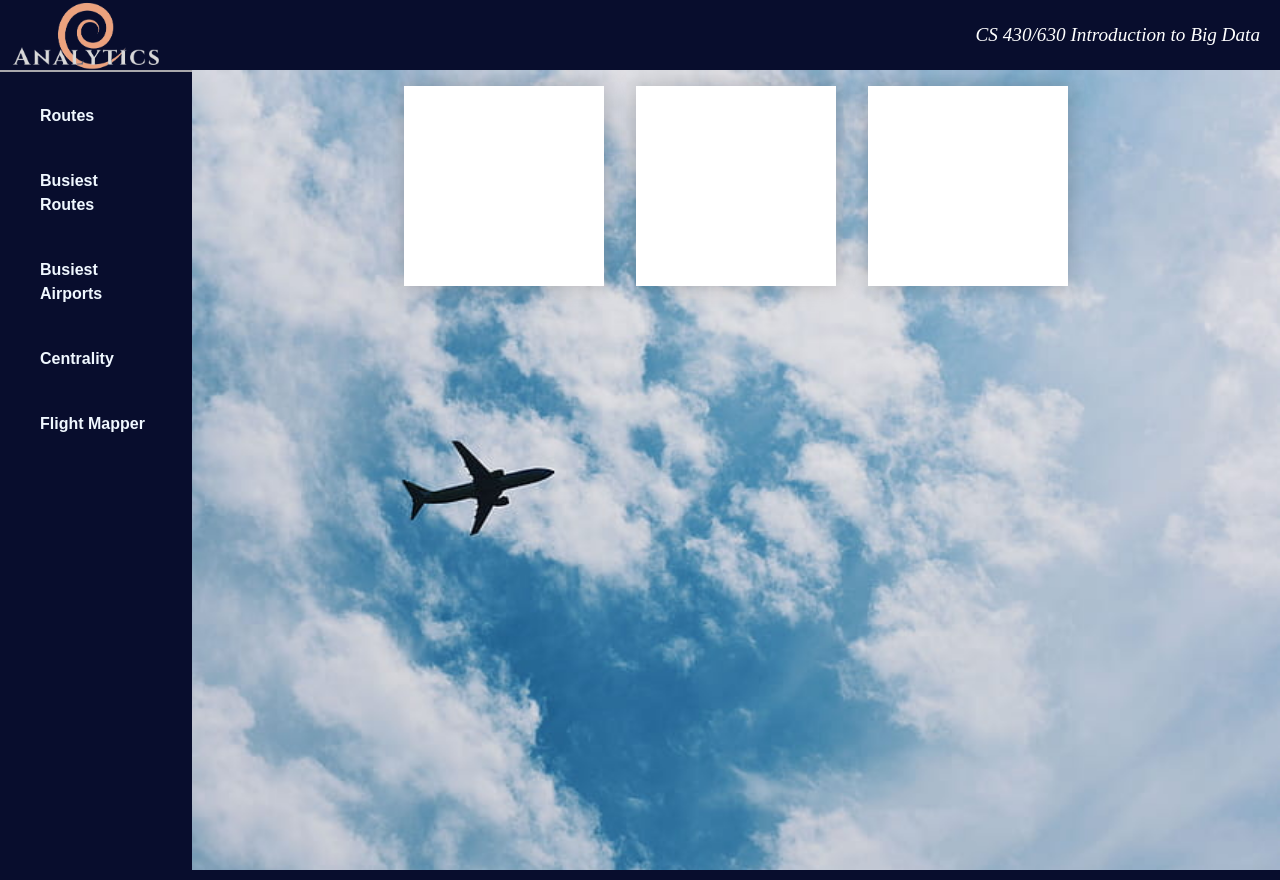
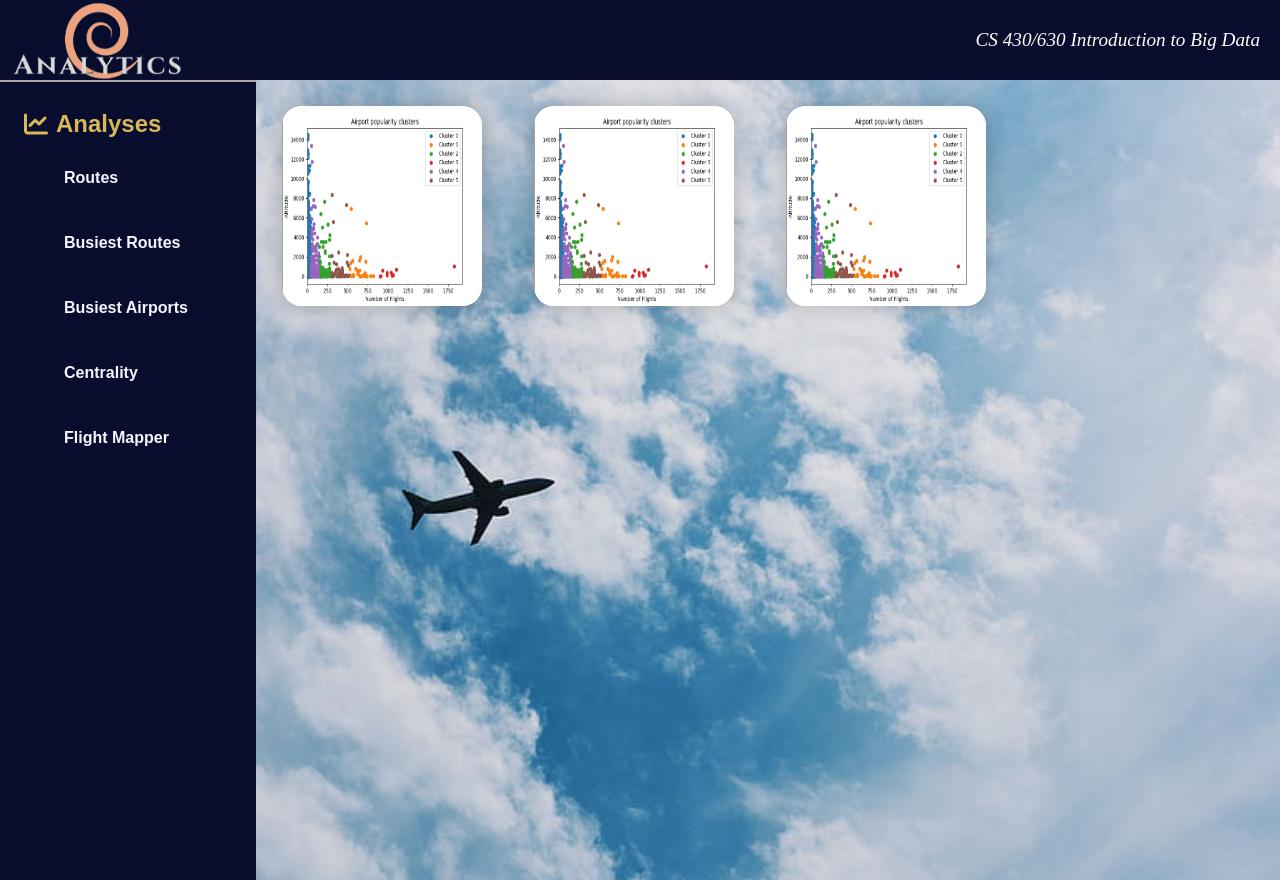
Before and after one commit to Vaishnavi-Desai-0204/Airline-Big-Data-Project, a Flask app: page /main_page in a window 1280 px wide. Run offline with Flask 3, Linux system fonts and the light colour scheme; some libraries are stand-ins or nearby versions.

Commit message:
main_page

```diff
--- a/templates/main_page.html
+++ b/templates/main_page.html
@@ -5,6 +5,7 @@
     <meta name="viewport" content="width=device-width, initial-scale=1.0">
     <title>Data Analytics Webpage</title>
     <link href="https://unpkg.com/tailwindcss@^2/dist/tailwind.min.css" rel="stylesheet">
+    <script src="https://kit.fontawesome.com/968e4c0525.js" crossorigin="anonymous"></script>
     <style>
 
         /* ----------------------------- */
@@ -19,7 +20,7 @@
             left: 0;
             right: 0;
             background-color:#080d2d;
-            height: 70px;
+            height: 80px;
             display: flex;
             justify-content: space-between;
             /* flex-direction: row; */
@@ -45,15 +46,36 @@
         .main-screen{
             height: 100vh;
             display: flex;
-            margin-top: 70px;
+            margin-top: 80px;
+            flex-wrap: wrap;
         }
 
         #left-menu{
             border-top-width: 2px;
             border-color: #a9a8ac;
-            width: 15%;
+            width: 20%;
             background-color:#080d2d;
             padding: 1.5rem;
+        }
+
+        #left-menu .menu-heading {
+            display: flex;
+            align-items: center;
+            color: rgb(216, 182, 89);
+            font-weight: bold;
+            font-family: Arial, sans-serif;
+            margin-bottom: 1rem;
+            font-size: 1.5rem;
+        }
+
+        #left-menu .menu-heading i {
+            font-size: 1.5rem;
+            margin-right: 0.5rem;
+        }
+
+        #left-menu ul {
+            margin-top: 0;
+            padding-left: 1.5rem;
         }
 
         #left-menu li{
@@ -71,23 +93,31 @@
         }
 
         #main-content {
-            flex-grow: 1;
             padding: 1rem;
+            justify-content: flex-start;
         }
         .container {
             display: flex;
             flex-wrap: wrap;
-            justify-content: center;
-            /* align-items: center; */
             gap: 2rem;
             height: 100%;
         }
         .box {
             width: 200px;
             height: 200px;
-            margin: 0;
+            margin: 10px;
             background-color: #fff;
             box-shadow: 0px 0px 20px rgba(0, 0, 0, 0.2);
+            /* flex-basis: calc(20% - 10px); */
+            content: url("static/images/airport_popularity.png");
+            border-radius: 20px;
+
+        }
+        .graph{
+            content: url("static/images/airport_popularity.png");
+            border-radius: 20px;
+            width: 120px;
+            height: 120px;
         }
     </style>
 </head>
@@ -101,6 +131,10 @@
         </div>
         <div class="main-screen">
             <div id="left-menu">
+                <div class="menu-heading">
+                    <i class="fas fa-chart-line"></i>  Analyses
+
+                </div>
                 <ul>
                     <li style="margin-bottom: 25px;"><a href="{{ url_for('routes') }}">Routes</a></li>
                     <li style="margin-bottom: 25px;"><a href="{{ url_for('top_route') }}">Busiest Routes</a></li>
@@ -111,7 +145,9 @@
             </div>
             <div id="main-content">
                 <div class="container">
-                  <div class="box"></div>
+                  <div class="box">
+                    <!-- <img class="graph" src="{{ url_for('static', filename='images/airport_popularity.png') }}"></div> -->
+                  </div>
                   <div class="box"></div>
                   <div class="box"></div>
 
```
Also changed, not shown: static/images/airport_popularity.png (added).
